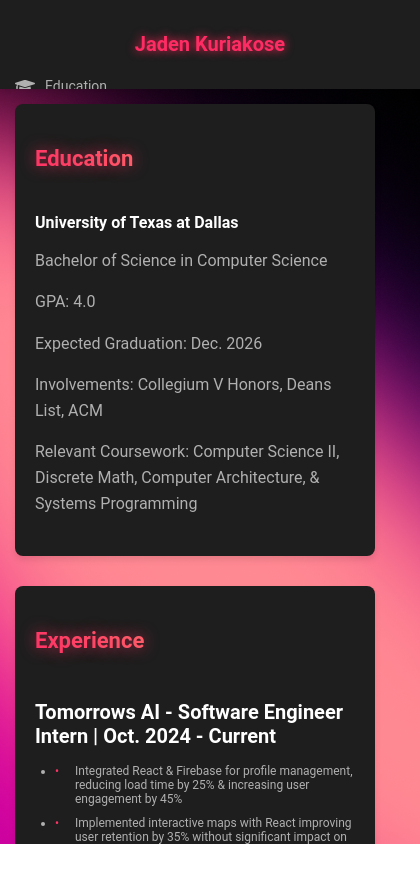
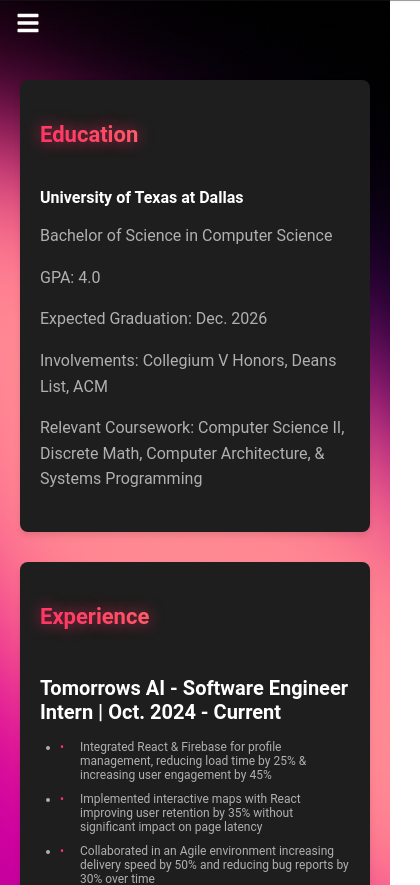
Before and after one commit to jadenkuriakose/portfolio, a React (Create React App) app in the folder app/: page / in a window 390 px wide. Shown: the top 885 px of the page, 420 px wide, since content can reach past the window. Before the commit the page ends 844 px from the top, so only its background shows below. Built offline with nearby package versions, Linux system fonts and the light colour scheme.

Commit message:
Updated styles, hoping to improve mobile view

```diff
--- a/app/src/App.css
+++ b/app/src/App.css
@@ -3,11 +3,12 @@
   font-family: 'Roboto', Arial, sans-serif;
   background-image: url("bck.png");
   color: #ffffff;
+  min-height: 100vh;
 }
 
 .app {
   display: flex;
-  height: 100vh;
+  min-height: 100vh;
 }
 
 .sidebar {
@@ -16,6 +17,10 @@
   padding: 20px;
   overflow-y: auto;
   box-shadow: 2px 0 5px rgba(0, 0, 0, 0.1);
+  position: sticky;
+  top: 0;
+  height: 100vh;
+  transition: transform 0.3s ease-in-out;
 }
 
 .sidebar-title {
@@ -121,8 +126,10 @@
   margin-bottom: 30px;
 }
 
-.project-container a{
+.project-container a {
   color: #ff2c64;
+  margin-right: 15px;
+  transition: color 0.3s, transform 0.3s;
 }
 
 .project-container a:hover {
@@ -188,20 +195,57 @@
   margin-top: 10px;
 }
 
-@media (max-width: 768px) {
+.sidebar-toggle {
+  display: none;
+  background: none;
+  border: none;
+  color: #ffffff;
+  font-size: 24px;
+  cursor: pointer;
+  position: fixed;
+  top: 10px;
+  left: 10px;
+  z-index: 1000;
+}
+
+@media (max-width: 1024px) {
   .app {
     flex-direction: column;
   }
 
   .sidebar {
     width: 100%;
-    padding: 15px;
+    height: auto;
+    position: fixed;
+    left: 0;
+    top: 0;
+    transform: translateY(-100%);
+    z-index: 1000;
+  }
+
+  .sidebar.open {
+    transform: translateY(0);
+  }
+
+  .sidebar-toggle {
+    display: block;
   }
 
   .content {
-    padding: 15px;
+    margin-top: 60px;
+    padding: 20px;
   }
 
+  .section-title {
+    font-size: 26px;
+  }
+
+  .container h4 {
+    font-size: 18px;
+  }
+}
+
+@media (max-width: 768px) {
   .experience-container, .project-container {
     flex-direction: column;
   }
@@ -212,10 +256,6 @@
 
   .section-title {
     font-size: 24px;
-  }
-
-  .container h4 {
-    font-size: 18px;
   }
 
   .highlight-list li {
--- a/app/src/App.js
+++ b/app/src/App.js
@@ -1,11 +1,17 @@
-import React from 'react';
-import { FaGraduationCap, FaBriefcase, FaCogs, FaLaptop, FaUsers, FaLinkedin, FaGithub, FaFileAlt, FaEnvelope, FaCertificate, FaBasketballBall, FaSmile, FaDumbbell, FaMusic, FaGamepad } from 'react-icons/fa';
+import React, { useState } from 'react';
+import { FaGraduationCap, FaBriefcase, FaCogs, FaLaptop, FaUsers, FaLinkedin, FaGithub, FaFileAlt, FaEnvelope, FaCertificate, FaBasketballBall, FaSmile, FaDumbbell, FaMusic, FaGamepad, FaBars } from 'react-icons/fa';
 import './App.css';
 
 const App = () => {
+  const [isSidebarOpen, setIsSidebarOpen] = useState(false);
+
+  const toggleSidebar = () => {
+    setIsSidebarOpen(!isSidebarOpen);
+  };
+
   return (
     <div className="app">
-      <div className="sidebar">
+      <div className={`sidebar ${isSidebarOpen ? 'open' : ''}`}>
         <h2 className="sidebar-title">Jaden Kuriakose</h2>
         <ul className="sidebar-nav">
           <li><a href="#education"><FaGraduationCap /> Education</a></li>
@@ -33,6 +39,9 @@
       </div>
 
       <div className="content">
+        <button className="sidebar-toggle" onClick={toggleSidebar}>
+          <FaBars />
+        </button>
 
         <div id="education" className="section">
           <h3 className="section-title">Education</h3>
@@ -179,15 +188,16 @@
             </ul>
           </div>
         </div>
+
         <div id="hobbies" className="section">
           <h3 className="section-title">Hobbies</h3>
           <div className="container">
-            <p><FaBasketballBall></FaBasketballBall> Playing Sports</p>
-            <p><FaDumbbell></FaDumbbell> Going to the Gym</p>
-            <p><FaMusic></FaMusic> Listening to Music</p>
-            <p><FaGamepad></FaGamepad> Playing Video Games</p>
-            </div>
+            <p><FaBasketballBall /> Playing Sports</p>
+            <p><FaDumbbell /> Going to the Gym</p>
+            <p><FaMusic /> Listening to Music</p>
+            <p><FaGamepad /> Playing Video Games</p>
           </div>
+        </div>
       </div>
     </div>
   );
```
